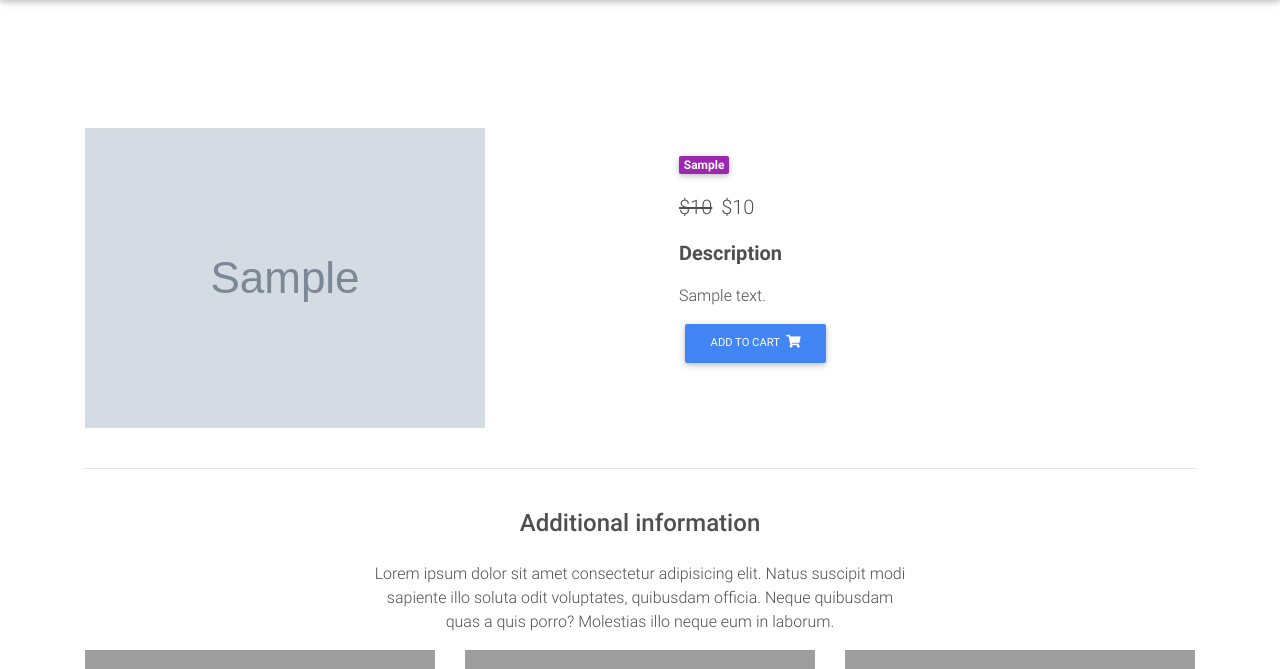
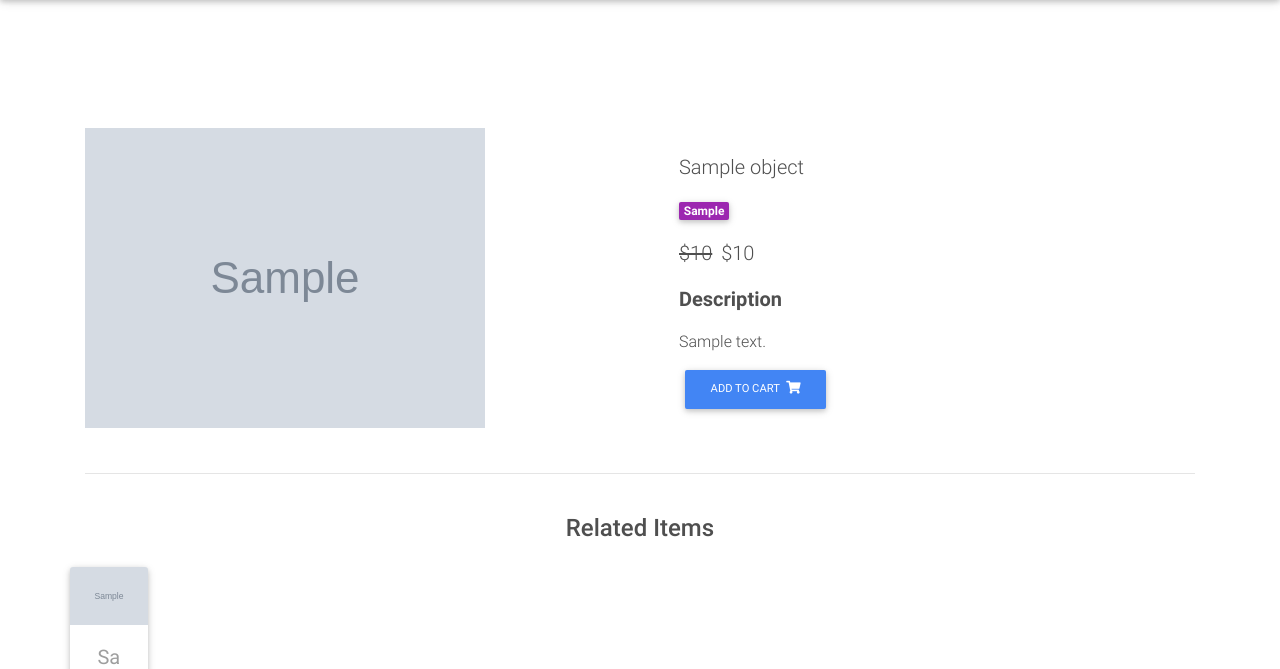
Before and after one commit to shashankpallerla/CS5394, a Django app: template templates/product.html in a window 1280 px wide. Shown: the part 64-733 px from the top of the page. Run offline with Django 3.2, Linux system fonts and the light colour scheme; the template is opened without the code that fills it: most values are stand-ins (such as "Sample title", 1, 10 or a date in 2020); grey boxes marked "Sample" are stand-in pictures; some libraries are stand-ins or nearby versions; grey boxes are pictures that could not be loaded.

Commit message:
Added recommendations snippet on product page

```diff
--- a/templates/product.html
+++ b/templates/product.html
@@ -21,6 +21,8 @@
 
         <!--Content-->
         <div class="p-4">
+
+          <p class="lead">{{ object.title }}</p>
 
           <div class="mb-3">
             <a href="">
@@ -77,11 +79,7 @@
       <!--Grid column-->
       <div class="col-md-6 text-center">
 
-        <h4 class="my-4 h4">Additional information</h4>
-
-        <p>Lorem ipsum dolor sit amet consectetur adipisicing elit. Natus suscipit modi sapiente illo soluta odit
-          voluptates,
-          quibusdam officia. Neque quibusdam quas a quis porro? Molestias illo neque eum in laborum.</p>
+        <h4 class="my-4 h4">Related Items</h4>
 
       </div>
       <!--Grid column-->
@@ -92,29 +90,54 @@
     <!--Grid row-->
     <div class="row wow fadeIn">
 
-      <!--Grid column-->
-      <div class="col-lg-4 col-md-12 mb-4">
+      <section class="text-center mb-4">
 
-        <img src="https://mdbootstrap.com/img/Photos/Horizontal/E-commerce/Products/11.jpg" class="img-fluid" alt="">
+        <div class="row wow fadeIn">
 
-      </div>
-      <!--Grid column-->
+          {% for item in object_list %}
+          <div class="col-lg-3 col-md-6 mb-4">
 
-      <!--Grid column-->
-      <div class="col-lg-4 col-md-6 mb-4">
+            <div class="card">
 
-        <img src="https://mdbootstrap.com/img/Photos/Horizontal/E-commerce/Products/12.jpg" class="img-fluid" alt="">
+              <div class="view overlay">
+                {% comment %} <img src="https://mdbootstrap.com/img/Photos/Horizontal/E-commerce/Vertical/12.jpg" class="card-img-top" {% endcomment %}
+                <img src="{{ item.image.url }}" class="card-img-top">
+                <a href="{{ item.get_absolute_url }}">
+                  <div class="mask rgba-white-slight"></div>
+                </a>
+              </div>
 
-      </div>
-      <!--Grid column-->
+              <div class="card-body text-center">
+                <a href="" class="grey-text">
+                  <h5>{{ item.get_category_display }}</h5>
+                </a>
+                <h5>
+                  <strong>
+                    <a href="{{ item.get_absolute_url }}" class="dark-grey-text">{{ item.title }}
+                      <span class="badge badge-pill {{ item.get_label_display }}-color">NEW</span>
+                    </a>
+                  </strong>
+                </h5>
 
-      <!--Grid column-->
-      <div class="col-lg-4 col-md-6 mb-4">
+                <h4 class="font-weight-bold blue-text">
+                  <strong>$
+                  {% if item.discount_price %}
+                  {{ item.discount_price }}
+                  {% else %}
+                  {{ item.price }}
+                  {% endif %}
+                  </strong>
+                </h4>
 
-        <img src="https://mdbootstrap.com/img/Photos/Horizontal/E-commerce/Products/13.jpg" class="img-fluid" alt="">
+              </div>
 
-      </div>
-      <!--Grid column-->
+            </div>
+
+          </div>
+          {% endfor %}
+        </div>
+
+      </section>
 
     </div>
     <!--Grid row-->
```
